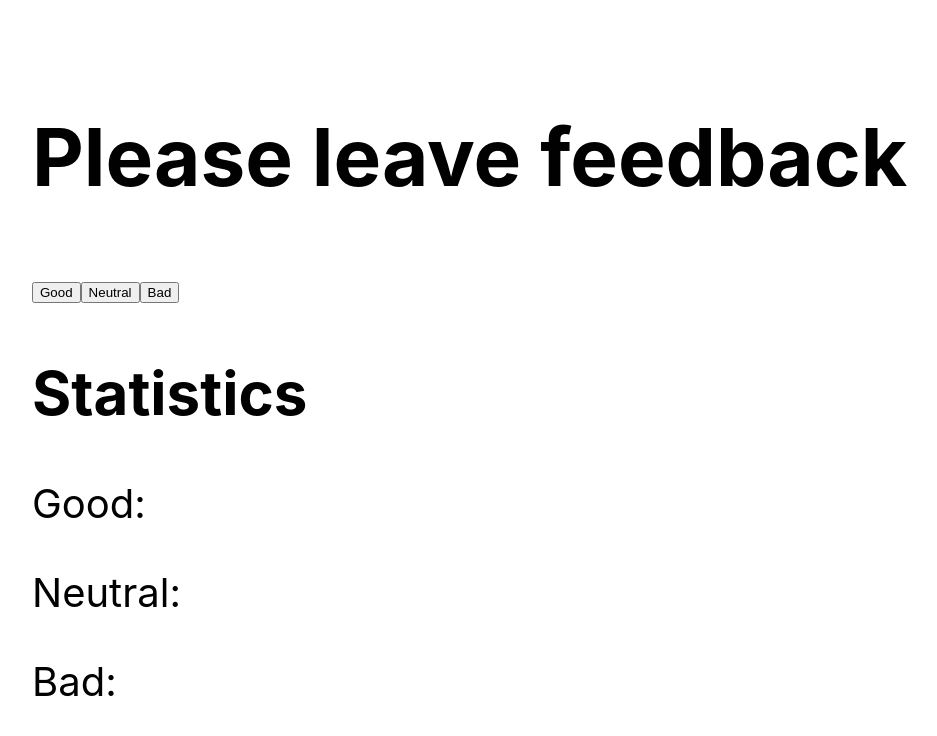
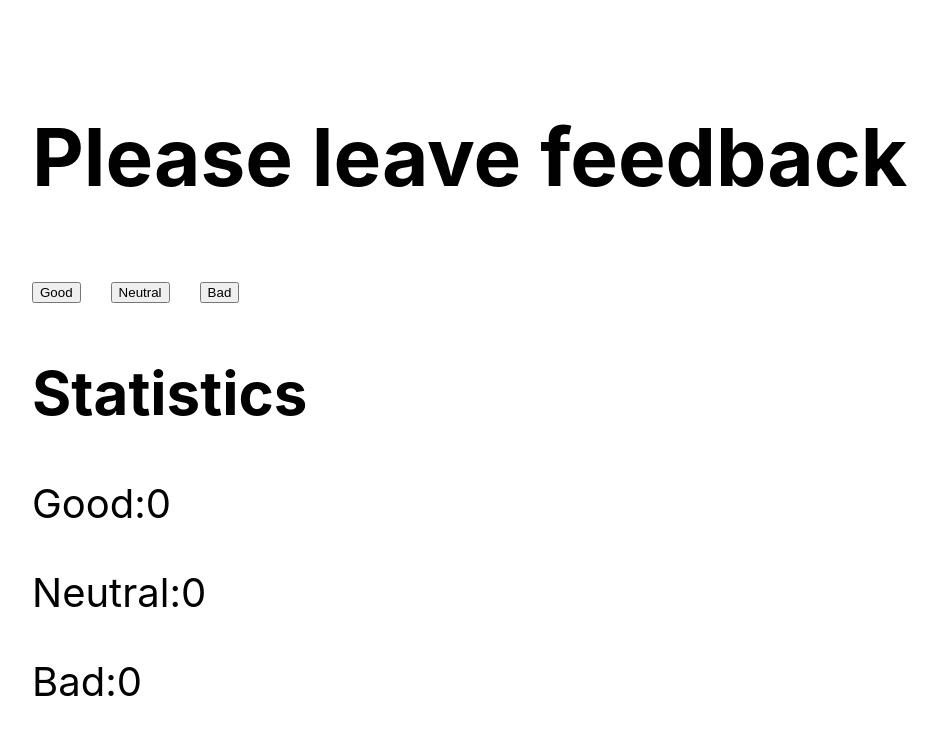
Before and after one commit to Psycameron/goit-react-hw-02-feedback, a React (Create React App) app: page / in a window 1280 px wide. Shown: the top 736 px of the page, without its empty margins (8-945 px from the left). Built offline with nearby package versions, Linux system fonts and the light colour scheme.

Commit message:
Add counter on feedback

```diff
--- a/src/components/FeedbackForm/FeedbackForm.jsx
+++ b/src/components/FeedbackForm/FeedbackForm.jsx
@@ -9,25 +9,61 @@ class FeedbackForm extends Component {
     bad: 0,
   };
 
+  handleIncrementGood = () => {
+    this.setState(preventState => {
+      return { good: preventState.good + 1 };
+    });
+  };
+
+  handleIncrementNeutral = () => {
+    this.setState(preventState => {
+      return { neutral: preventState.neutral + 1 };
+    });
+  };
+
+  handleIncrementBad = () => {
+    this.setState(preventState => {
+      return { bad: preventState.bad + 1 };
+    });
+  };
+
   render() {
     return (
-      <div className={style.FeedbackForm}>
+      <div className={style.Form}>
         <h1>Please leave feedback</h1>
-        <button type="button">Good</button>
-        <button type="button">Neutral</button>
-        <button type="button">Bad</button>
+        <button
+          type="button"
+          className={style.Form__button}
+          onClick={this.handleIncrementGood}
+        >
+          Good
+        </button>
+        <button
+          type="button"
+          className={style.Form__button}
+          onClick={this.handleIncrementNeutral}
+        >
+          Neutral
+        </button>
+        <button
+          type="button"
+          className={style.Form__button}
+          onClick={this.handleIncrementBad}
+        >
+          Bad
+        </button>
         <h2>Statistics</h2>
         <p>
           Good:
-          <span></span>
+          <span>{this.state.good}</span>
         </p>
         <p>
           Neutral:
-          <span></span>
+          <span>{this.state.neutral}</span>
         </p>
         <p>
           Bad:
-          <span></span>
+          <span>{this.state.bad}</span>
         </p>
       </div>
     );
--- a/src/components/FeedbackForm/FeedbackForm.module.css
+++ b/src/components/FeedbackForm/FeedbackForm.module.css
@@ -1,4 +1,8 @@
-.FeedbackForm {
+.Form {
     padding: 40px;
   width: 100%;
 }
+
+.Form__button {
+    margin-right: 30px;
+}
```
